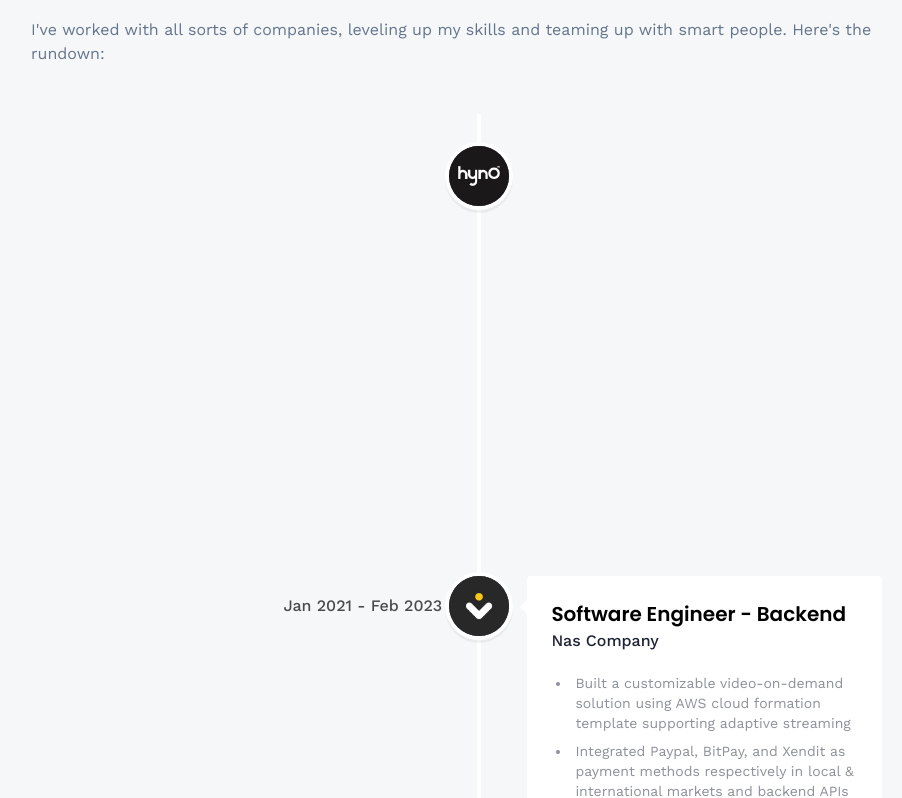
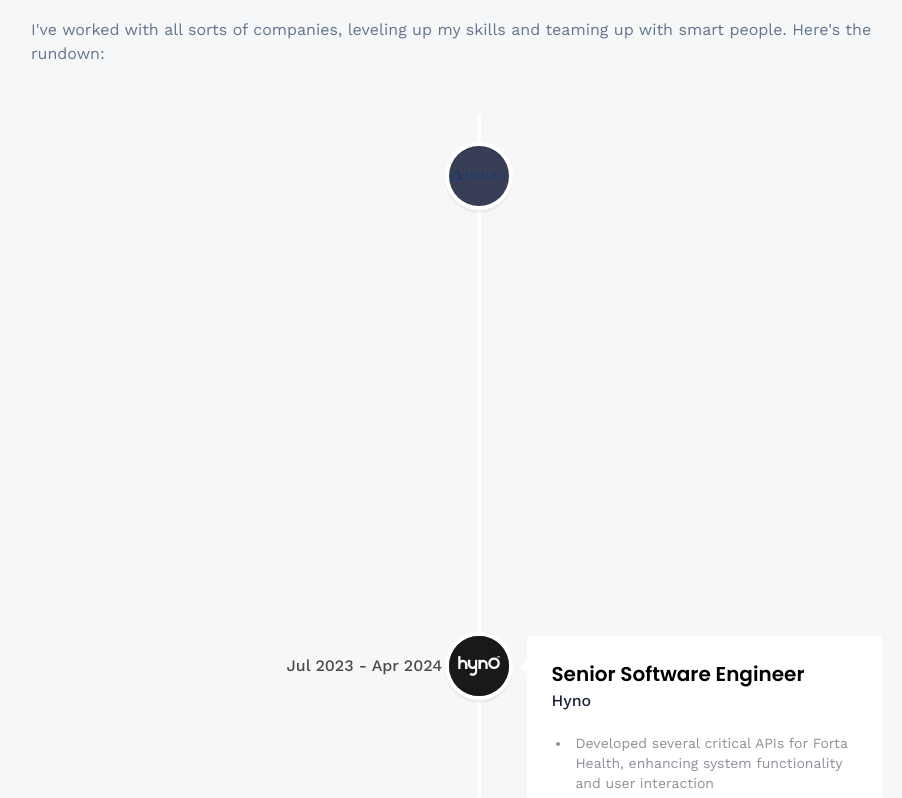
Before and after one commit to svashish305/portfolio-website, a React (Vite) app: page /about in a window 1280 px wide. Shown: the part 974-1772 px from the top of the page, without its empty margins (161-1063 px from the left). Built offline with nearby package versions, Linux system fonts and the light colour scheme; no server answers.

Commit message:
Updated experience

```diff
--- a/src/assets/images/index.js
+++ b/src/assets/images/index.js
@@ -3,6 +3,7 @@ import tcs from './tcs.png'
 import thoughtflow from './thoughtflow.png'
 import nascompany from './nascompany.png'
 import hyno from './hyno.png'
+import trilogy from './trilogy.png'
 import logo from './logo.svg'
 
 export {
@@ -11,5 +12,6 @@ export {
     thoughtflow,
     nascompany,
     hyno,
+    trilogy,
     logo
 }
--- a/src/constants/index.js
+++ b/src/constants/index.js
@@ -1,4 +1,4 @@
-import { tcs, thoughtflow, nascompany, hyno } from "../assets/images";
+import { tcs, thoughtflow, nascompany, hyno, trilogy } from "../assets/images";
 import {
   contact,
   css,
@@ -113,11 +113,23 @@ export const skills = [
 
 export const experiences = [
   {
+    title: "AI First Software Engineer II",
+    company_name: "Trilogy",
+    icon: trilogy,
+    iconBg: "#383E56",
+    date: "May 2024 - Present",
+    points: [
+      "Achieved a 20% reduction in monthly AWS costs by conducting a thorough analysis of redundant resources",
+      "Enhanced data integrity and recovery processes by deploying AWS Batch jobs, resulting in a 30% reduction in data discrepancy resolution time after DB failovers",
+      "Increased customer support efficiency by 75% through the development of an AI-powered chatbot leveraging LLMs, streamlining responses to common queries"
+    ],
+  },
+  {
     title: "Senior Software Engineer",
     company_name: "Hyno",
     icon: hyno,
     iconBg: "#383E56",
-    date: "Jul 2023 - Present",
+    date: "Jul 2023 - Apr 2024",
     points: [
       "Developed several critical APIs for Forta Health, enhancing system functionality and user interaction",
       "Optimized overlapping database queries, resulting in improved system performance and efficiency",
```
Also changed, not shown: src/assets/images/trilogy.png (added).
